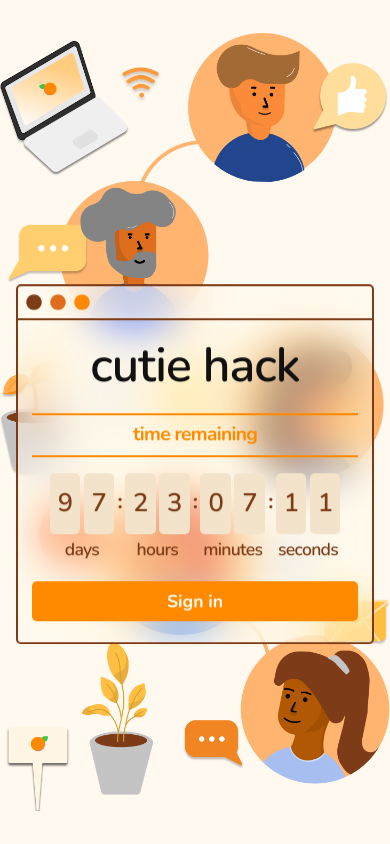
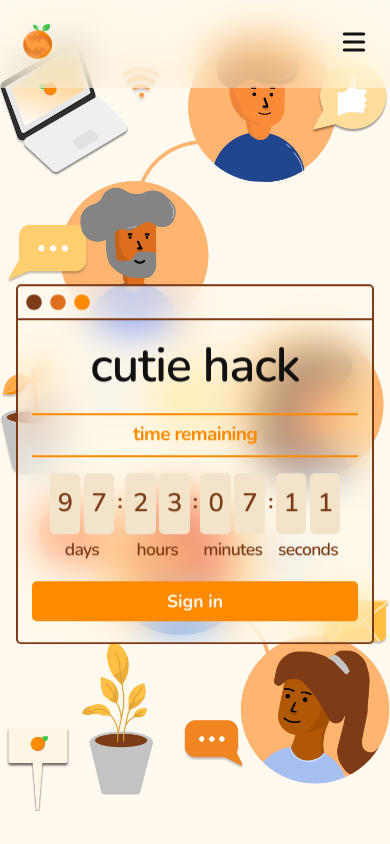
Before and after one commit to citrushack/cutiehack2021, a Next.js app: page /landing in a window 390 px wide. Shown: the top 844 px of the page. Built offline with nearby package versions, Linux system fonts and the light colour scheme; no server answers.

Commit message:
Add logo to navbar

```diff
--- a/components/Nav.js
+++ b/components/Nav.js
@@ -1,4 +1,5 @@
 import React, { useState, useEffect } from 'react'
+import Image from 'next/image'
 import Link from 'next/link'
 import { signIn, signOut, useSession } from 'next-auth/client'
 import { motion } from 'framer-motion'
@@ -7,6 +8,7 @@ import { Link as NavLink } from 'react-scroll'
 import { useRouter } from 'next/router'
 
 import { HiMenu, HiX } from 'react-icons/hi'
+import logo from '../public/assets/logo.png'
 
 import styles from '../styles/Nav.module.css'
 
@@ -73,12 +75,40 @@ export default function Nav() {
   return (
     <span className={open && styles.open}>
       <nav className={styles.navbar}>
+        <div className={styles.navwrapper}>
+          <Link passHref href="/">
+            <div className={styles.logo}>
+              <Image
+                src={logo}
+                alt="Logo Image"
+                objectFit="contain"
+                width={40}
+                height={40}
+                quality={100}
+              />
+            </div>
+          </Link>
+          <div>
+            <div className={styles.mobileHeader}>
+              <Link passHref href="/">
+                <div className={styles.mobileLogo}>
+                  <Image
+                    src={logo}
+                    alt="Logo Image"
+                    objectFit="contain"
+                    width={35}
+                    height={35}
+                    quality={100}
+                  />
+                </div>
+              </Link>
               <div
                 className={styles.menuButtonWrapper}
                 onClick={() => toggle()}
               >
                 <HiMenu className={styles.menuButton} />
                 <HiX className={styles.menuButton} />
+              </div>
             </div>
             <div id="nav" className={styles.tabs}>
               <Link href="/">
@@ -209,6 +239,8 @@ export default function Nav() {
                 </>
               )}
             </div>
+          </div>
+        </div>
       </nav>
     </span>
   )
--- a/pages/_app.js
+++ b/pages/_app.js
@@ -11,10 +11,10 @@ import '../styles/globals.css'
 export default function MyApp({ Component, pageProps }) {
   return (
     <Provider session={pageProps.session}>
-      {/* <Toaster /> */}
-      {/* <Nav /> */}
+      <Toaster />
+      <Nav />
       <Socials />
-      {/* <TopScroll /> */}
+      <TopScroll />
       <Component {...pageProps} />
       <Footer />
     </Provider>
--- a/pages/index.js
+++ b/pages/index.js
@@ -42,7 +42,7 @@ export default function Home() {
         <Element name="Home">
           <Landing />
         </Element>
-        {/* <Element name="About">
+        <Element name="About">
           <About />
         </Element>
         <Element name="FAQ">
@@ -54,7 +54,7 @@ export default function Home() {
         <Element name="Sponsors">
           <Sponsors />
         </Element>
-        <Team /> */}
+        <Team />
       </Layout>
     </>
   )
--- a/styles/Nav.module.css
+++ b/styles/Nav.module.css
@@ -3,6 +3,8 @@
   position: fixed;
   padding: 1.5rem 0;
   top: 0;
+  display: flex;
+  justify-content: center;
   width: 100%;
   max-height: 5.5rem;
   overflow-y: hidden;
@@ -10,6 +12,25 @@
   backdrop-filter: saturate(180%) blur(20px);
   -moz-backdrop-filter: saturate(180%) blur(20px);
   -webkit-backdrop-filter: saturate(180%) blur(20px);
+}
+
+.navwrapper {
+  display: flex;
+  flex-direction: row;
+  justify-content: space-between;
+  /* justify-content: center; */
+  align-items: center;
+  width: 80rem;
+}
+
+.logo {
+  margin-left: 20px;
+  cursor: pointer;
+}
+.mobileLogo {
+  display: none;
+  margin-left: 20px;
+  cursor: pointer;
 }
 
 .tabs {
@@ -130,8 +151,32 @@
     transform: rotate(90deg);
   }
 
+  .navbar {
+    display: block;
+  }
+
   .open .navbar {
     height: 100vh;
     max-height: 100vh;
   }
+
+  .navwrapper {
+    flex-direction: column;
+    align-items: inherit;
+    width: inherit;
+  }
+
+  .logo {
+    display: none;
+  }
+  .mobileLogo {
+    display: flex;
+    padding-bottom: 2rem;
+  }
+
+  .mobileHeader {
+    display: flex;
+    justify-content: space-between;
+    align-items: center;
+  }
 }
```
Also changed, not shown: public/assets/logo.png (added). Lines whose indentation alone changed are shown as unchanged.
